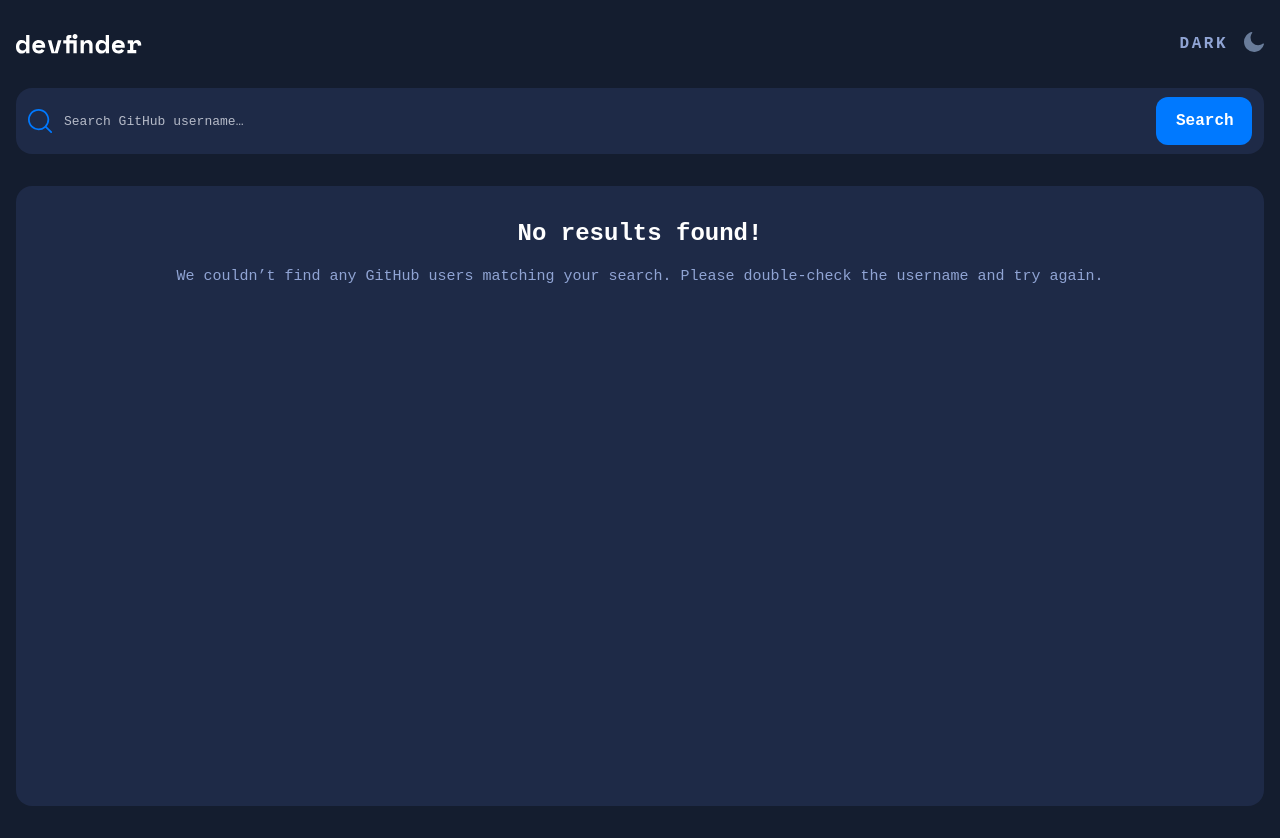
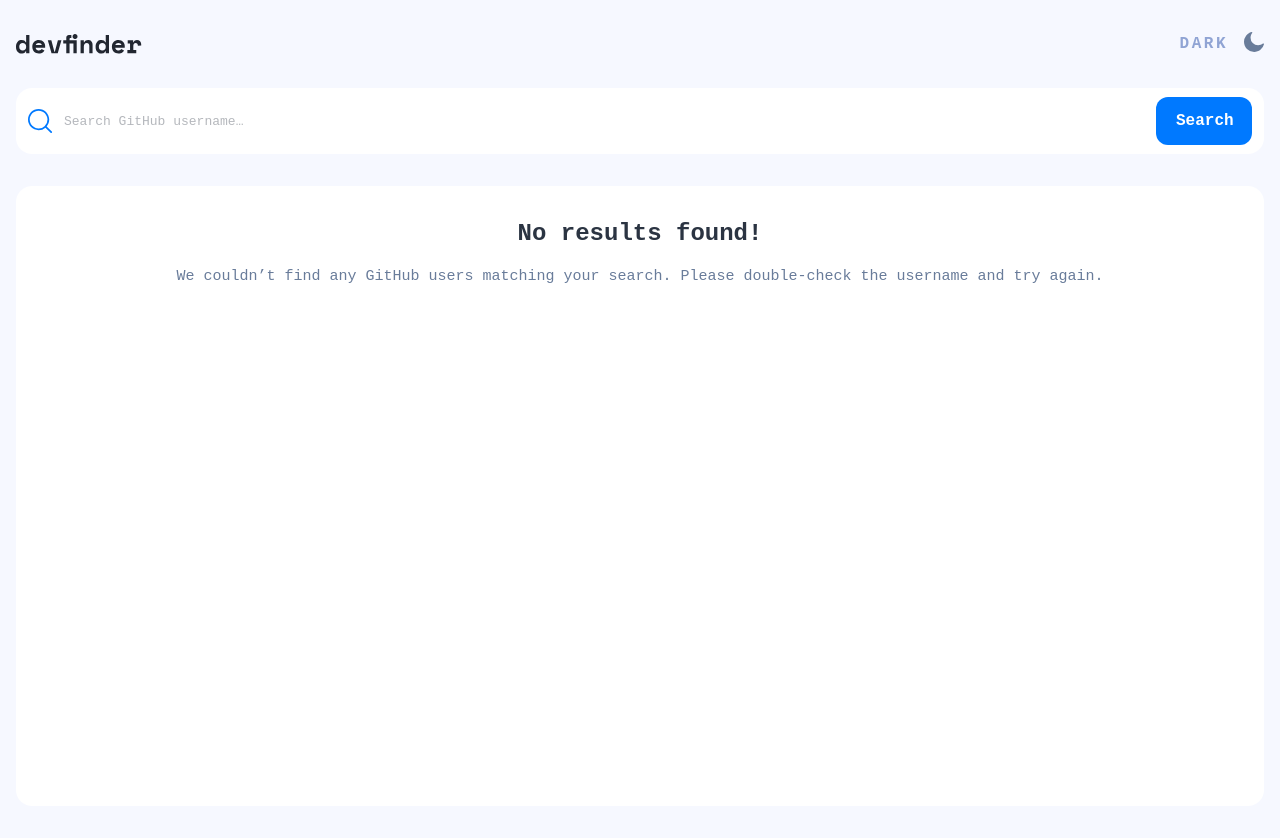
Before and after one commit to Kevin-AC/frontend-mentor-junior, a React (Vite) app in the folder github-user-search-app/: page / in a window 1280 px wide. Built offline with nearby package versions, Linux system fonts and the light colour scheme.

Commit message:
feat: implementar soporte para modo oscuro en componentes y ajustar estilos

```diff
--- a/github-user-search-app/src/App.jsx
+++ b/github-user-search-app/src/App.jsx
@@ -5,7 +5,7 @@ import UserCard from "./components/UserCard"
 function App() {
   const { user,getUser } = useFetchUser();
   return (
-    <main className="bg-Neutral-900 w-full h-auto py-8 px-4 font-space  ">
+    <main className="dark:bg-Neutral-900 bg-Neutral-100 opacity-100 w-full h-auto py-8 px-4 font-space  ">
       <div className="w-auto h-auto space-y-8 ">
         <Header/>
         <Search getUser={getUser}/>
--- a/github-user-search-app/src/components/Header.jsx
+++ b/github-user-search-app/src/components/Header.jsx
@@ -10,7 +10,8 @@ export default function Header(){
     },[darkMode])
     return (
         <section className="flex justify-between items-center">
-            <img src="public/assets/devfinder-light.svg" alt="devfinder-logo" />
+            <img className="hidden dark:block" src="public/assets/devfinder-light.svg" alt="devfinder-light-logo" />
+            <img className="dark:hidden" src="public/assets/devfinder.svg" alt="devfinder-logo" />
             <button className="flex gap-4 text-Neutral-200 font-bold tracking-[2.5px] cursor-pointer"
                 onClick={() => setDarkMode(!darkMode)}
             >
--- a/github-user-search-app/src/components/Search.jsx
+++ b/github-user-search-app/src/components/Search.jsx
@@ -14,7 +14,7 @@ export default function Search({getUser}){
             <img className="absolute pl-3 "
                 src="/assets/icon-search.svg"
                 alt="icon-search" />
-            <input className="w-full h-16.5 pl-12 text-Neutral-100 bg-Neutral-800 rounded-2xl placeholder:text-[13px]/[1.4] placeholder:opacity-70 placeholder:leading-35   placeholder:text-Neutral-100  "
+            <input className="w-full h-16.5 pl-12 dark:text-Neutral-100 text-Neutral-700 dark:bg-Neutral-800 bg-Neutral-0 rounded-2xl placeholder:text-[13px]/[1.4] placeholder:opacity-70 placeholder:leading-35 placeholder:text-shadow-Neutral-500 placeholder:dark:text-Neutral-100   "
                 type="text"
                 placeholder="Search GitHub username…"
                 value={searchUser}
--- a/github-user-search-app/src/components/UserCard.jsx
+++ b/github-user-search-app/src/components/UserCard.jsx
@@ -3,26 +3,26 @@ export default function UserCard({user}){
 
     if (!user) {
         return(
-            <div className="w-full h-155 py-8 px-6 bg-Neutral-800 rounded-2xl text-center space-y-4 ">
-                <h2 className="text-Neutral-0 font-bold text-2xl">No results found!</h2>
-                <p className="text-Neutral-200 text-[15px]">We couldn’t find any GitHub users matching your search. Please double-check the username and try again.</p>
+            <div className="w-full h-155 py-8 px-6 dark:bg-Neutral-800 bg-Neutral-0 rounded-2xl text-center space-y-4 ">
+                <h2 className="dark:text-Neutral-0 text-Neutral-700 font-bold text-2xl">No results found!</h2>
+                <p className="dark:text-Neutral-200 text-Neutral-300 text-[15px]">We couldn’t find any GitHub users matching your search. Please double-check the username and try again.</p>
             </div>
 
         )
     }
     return(
-        <article className="w-full h-auto py-8 px-6 bg-Neutral-800 rounded-2xl space-y-8 ">
+        <article className="w-full h-auto py-8 px-6 dark:bg-Neutral-800 bg-Neutral-0 rounded-2xl space-y-8 ">
 
             <header className="flex gap-6 items-center">
                 <img className="w-17.5 h-17.5 rounded-full" src={user.avatar} alt="User profile" />
-                <div className="text-Neutral-0 space-y-1">
-                    <h1 className="text-[26px] font-bold">{user.name}</h1>
-                    <p className="text-Blue-300">@{user.username}</p>
-                    <p className="text-[15px]/[1.5]">{user.joined}</p>
+                <div className=" space-y-1">
+                    <h1 className="text-[26px] font-bold dark:text-Neutral-0  text-Neutral-700">{user.name}</h1>
+                    <p className="dark:text-Blue-300 text-Blue-500">@{user.username}</p>
+                    <p className="text-[15px]/[1.5] dark:text-Neutral-0 text-Neutral-500">{user.joined}</p>
                 </div>
             </header>
-            <p className="text-[15px]/[1.5] text-Neutral-0 opacity-70 mb-6 mt-8">{user.bio}</p>
-            <section className="bg-Neutral-900 h-57.25 p-4 rounded-[10px] opacity-100 ">
+            <p className="text-[15px]/[1.5] dark:text-Neutral-0 text-center text-Neutral-500 opacity-70 mb-6 mt-8">{user.bio}</p>
+            <section className="dark:bg-Neutral-900 bg-Neutral-100 h-57.25 p-4 rounded-[10px] opacity-100 ">
                 <dl className=" space-y-3">
                     <div className="space-y-2">
                         <dt className="stat-label">Repos</dt>
@@ -42,18 +42,18 @@ export default function UserCard({user}){
             <section className="text-[15px] space-y-2  ">
                 <ul className="space-y-2">
                     <li className="linkSection">
-                        <svg className="w-5 h-5 text-Neutral-0" fill="currentColor">
+                        <svg className="w-5 h-5 dark:text-Neutral-0 text-Neutral-900" fill="currentColor">
                             <path d="M12.797 3.425C11.584 1.33 9.427.05 7.03.002a7.483 7.483 0 00-.308 0C4.325.05 2.17 1.33.955 3.425a6.963 6.963 0 00-.09 6.88l4.959 9.077.007.012c.218.38.609.606 1.045.606.437 0 .828-.226 1.046-.606l.007-.012 4.96-9.077a6.963 6.963 0 00-.092-6.88zm-5.92 5.638c-1.552 0-2.813-1.262-2.813-2.813s1.261-2.812 2.812-2.812S9.69 4.699 9.69 6.25 8.427 9.063 6.876 9.063z" />
                         </svg>
-                        <span className="text-Neutral-0">{user.location}</span>
+                        <span className="dark:text-Neutral-0 text-Neutral-500">{user.location}</span>
                     </li>
                     <li>
                         <a className="linkSection" href="">
-                            <svg className="w-5 h-5 text-Neutral-0" fill="currentColor">
+                            <svg className="w-5 h-5 dark:text-Neutral-0 text-Neutral-900" fill="currentColor">
                                 <path d="M7.404 5.012c-2.355 2.437-1.841 6.482.857 8.273.089.06.207.048.283-.027.568-.555 1.049-1.093 1.47-1.776a.213.213 0 00-.084-.3A2.743 2.743 0 018.878 10.1a2.64 2.64 0 01-.223-1.803c.168-.815 1.043-1.573 1.711-2.274l-.004-.002 2.504-2.555a2.568 2.568 0 013.648-.019 2.6 2.6 0 01.037 3.666l-1.517 1.56a.266.266 0 00-.06.273c.35 1.012.435 2.44.201 3.519-.006.03.031.05.053.028l3.228-3.295c2.062-2.105 2.044-5.531-.04-7.615a5.416 5.416 0 00-7.691.04L7.417 4.998l-.013.014z" />
                                 <path d="M13.439 13.75a.401.401 0 00.006-.003c.659-1.204.788-2.586.48-3.933l-.002.002-.001-.001a5.434 5.434 0 00-2.19-3.124.3.3 0 00-.333.015c-.553.448-1.095 1.021-1.452 1.754a.243.243 0 00.096.317c.415.24.79.593 1.04 1.061h.001c.196.33.388.958.263 1.632-.116.894-1.019 1.714-1.736 2.453-.546.559-1.935 1.974-2.49 2.542a2.6 2.6 0 01-3.666.037 2.6 2.6 0 01-.038-3.666l1.521-1.564A.266.266 0 005 11.004c-.338-1.036-.43-2.432-.217-3.51.006-.03-.031-.049-.053-.027l-3.179 3.245c-2.083 2.126-2.066 5.588.04 7.693 2.125 2.083 5.57 2.048 7.653-.078.723-.81 3.821-3.678 4.195-4.577z" />
                             </svg>
-                            <span className="text-Neutral-0 break-all">{user.website}</span>
+                            <span className="dark:text-Neutral-0 text-Neutral-500 break-all">{user.website}</span>
                         </a>
 
                     </li>
@@ -61,17 +61,17 @@ export default function UserCard({user}){
                 <ul className="space-y-2 ">
                     <li>
                         <a className="opacity-75 linkSection" href="">
-                            <span className="order-1 text-Neutral-0 opacity-70">{user.twitter}</span>
-                            <svg className="w-5 h-5 text-Neutral-0 opacity-70" fill="currentColor" viewBox="0 0 20 18">
+                            <span className="order-1 dark:text-Neutral-0 text-Neutral-500 opacity-70">{user.twitter}</span>
+                            <svg className="w-5 h-5 dark:text-Neutral-0 text-Neutral-900 opacity-70" fill="currentColor" viewBox="0 0 20 18">
                                 <path d="M20 2.799a8.549 8.549 0 01-2.363.647 4.077 4.077 0 001.804-2.266 8.194 8.194 0 01-2.6.993A4.099 4.099 0 009.75 4.977c0 .324.027.637.095.934-3.409-.166-6.425-1.8-8.452-4.288a4.128 4.128 0 00-.56 2.072c0 1.42.73 2.679 1.82 3.408A4.05 4.05 0 01.8 6.598v.045a4.119 4.119 0 003.285 4.028 4.092 4.092 0 01-1.075.135c-.263 0-.528-.015-.776-.07.531 1.624 2.038 2.818 3.831 2.857A8.239 8.239 0 01.981 15.34 7.68 7.68 0 010 15.285a11.543 11.543 0 006.29 1.84c7.545 0 11.67-6.25 11.67-11.667 0-.182-.006-.357-.015-.53A8.18 8.18 0 0020 2.798z" />
                             </svg>
                         </a>
                     </li>
                     <li className="linkSection  " >
-                        <svg className="w-5 h-5 text-Neutral-0" fill="currentColor" viewBox="0 0 24 24">
+                        <svg className="w-5 h-5 dark:text-Neutral-0 text-Neutral-900" fill="currentColor" viewBox="0 0 24 24">
                             <path d="M10.858 1.558L1.7.167A1.477 1.477 0 00.517.492 1.49 1.49 0 000 1.608v17.559c0 .458.375.833.833.833h2.709v-4.375c0-.808.65-1.458 1.458-1.458h2.083c.809 0 1.459.65 1.459 1.458V20h3.541V3a1.46 1.46 0 00-1.225-1.442zM4.583 12.292h-1.25a.625.625 0 010-1.25h1.25a.625.625 0 010 1.25zm0-2.5h-1.25a.625.625 0 010-1.25h1.25a.625.625 0 010 1.25zm0-2.5h-1.25a.625.625 0 010-1.25h1.25a.625.625 0 010 1.25zm0-2.5h-1.25a.625.625 0 010-1.25h1.25a.625.625 0 010 1.25zm4.167 7.5H7.5a.625.625 0 010-1.25h1.25a.625.625 0 010 1.25zm0-2.5H7.5a.625.625 0 010-1.25h1.25a.625.625 0 010 1.25zm0-2.5H7.5a.625.625 0 010-1.25h1.25a.625.625 0 010 1.25zm0-2.5H7.5a.625.625 0 010-1.25h1.25a.625.625 0 010 1.25zM18.85 9.035l-5.933-1.242V20h5.625A1.46 1.46 0 0020 18.542V10.46c0-.688-.47-1.274-1.15-1.425zM16.875 17.5h-1.25a.625.625 0 010-1.25h1.25a.625.625 0 010 1.25zm0-2.5h-1.25a.625.625 0 010-1.25h1.25a.625.625 0 010 1.25zm0-2.5h-1.25a.625.625 0 010-1.25h1.25a.625.625 0 010 1.25z" />
                         </svg>
-                        <span className="text-Neutral-0">{user.company}</span>
+                        <span className="dark:text-Neutral-0 text-Neutral-500">{user.company}</span>
                     </li>
                 </ul>
 
--- a/github-user-search-app/src/index.css
+++ b/github-user-search-app/src/index.css
@@ -4,10 +4,10 @@
 }
 @layer components{
   .stat-number{
-    @apply text-[22px]/[1.4] font-bold text-Neutral-0
+    @apply text-[22px]/[1.4] font-bold dark:text-Neutral-0 text-Neutral-700
   }
   .stat-label{
-    @apply text-[13px]/[1.5]  text-Neutral-0
+    @apply text-[13px]/[1.5]  dark:text-Neutral-0 text-Neutral-500
   }
   .linkSection{
     @apply flex items-center gap-4
```
